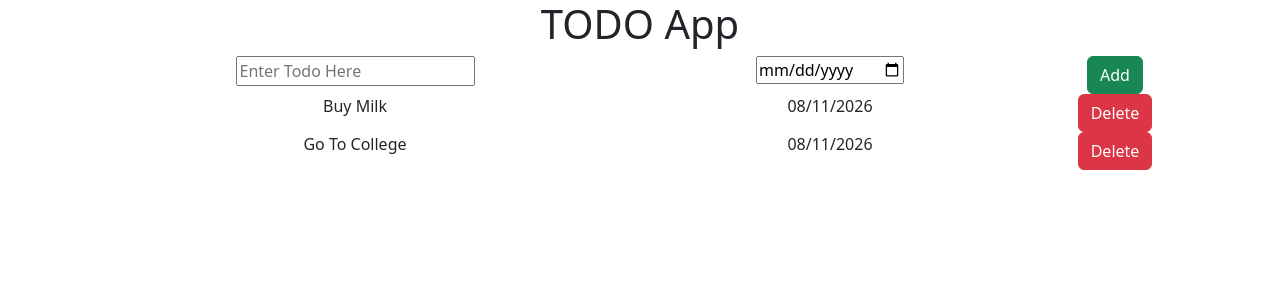
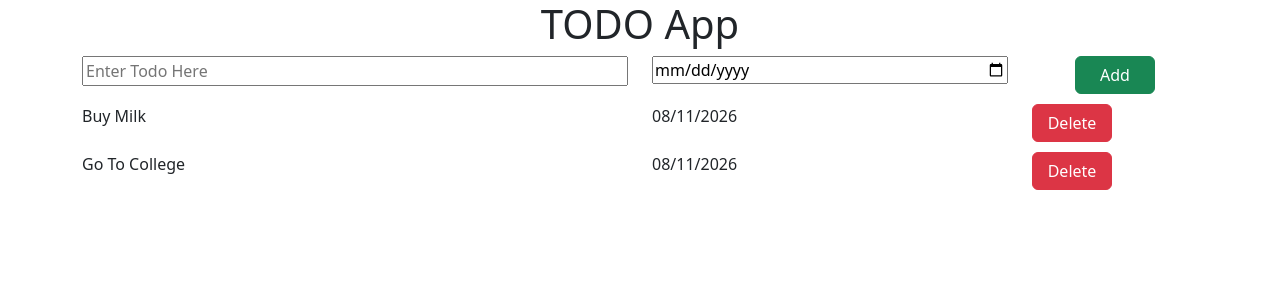
Before and after one commit to prince-kr-gupta/todo-app, a React (Vite) app: page / in a window 1280 px wide. Shown: the top 300 px of the page. Built offline with nearby package versions, Linux system fonts and the light colour scheme.

Commit message:
Adding style.css to version 1

```diff
--- /dev/null
+++ b/src/App.css
@@ -0,0 +1,22 @@
+h1{
+    font-weight: 700px;
+    font-size: 45px;
+    margin: 10px;
+    margin-bottom: 25px;
+
+}
+
+input {
+    width: 100%;
+
+}
+.items-container{
+    text-align: left;
+}
+.kg-row{
+    margin: 10px 5px;
+}
+
+.kg-button{
+    min-width: 80px;
+}
--- a/src/App.jsx
+++ b/src/App.jsx
@@ -2,15 +2,18 @@ import AddTodo from "./components/AddTodo";
 import AppName from "./components/AppName";
 import TodoItem1 from "./components/TodoItem1";
 import TodoItem2 from "./components/TodoItem2";
+import "./App.css";
 
 function App() {
  return (
- <center class="todo-container">
+ <center className="todo-container">
 
   <AppName />
   <AddTodo />
-  <TodoItem1 />
+  <div className="items-container">
+    <TodoItem1 />
   <TodoItem2 />
+  </div>
 
  </center>
  );
--- a/src/components/AddTodo.jsx
+++ b/src/components/AddTodo.jsx
@@ -1,14 +1,14 @@
 function AddTodo() {
     return (
         <div class="container text-center">
-    <div class="row">
+    <div class="row kg-row">
         <div class="col-6">
             <input type ="text" placeholder="Enter Todo Here"></input></div>
         <div class="col-4">
             <input type="date"></input>
         </div>
         <div class="col-2">
-            <button type="button" class="btn btn-success">Add</button>
+            <button type="button" class="btn btn-success kg-button">Add</button>
         </div>
     </div>
     </div>
--- a/src/components/TodoItem1.jsx
+++ b/src/components/TodoItem1.jsx
@@ -4,8 +4,8 @@ function TodoItem1() {
     let todoDate = "08/11/2026";
 
 return (
-    <div class="container text-center">
-    <div class="row">
+    <div class="container">
+    <div class="row kg-row">
         <div class="col-6">
             {todoName}
         </div>
@@ -13,7 +13,7 @@ return (
             {todoDate}
         </div>
         <div class="col-2">
-            <button type="button" class="btn btn-danger">Delete</button>
+            <button type="button" class="btn btn-danger kg-button">Delete</button>
         </div>
     </div>
     </div>
--- a/src/components/TodoItem2.jsx
+++ b/src/components/TodoItem2.jsx
@@ -3,8 +3,8 @@ function TodoItem2() {
     let todoDate = "08/11/2026";
 
 return (
-    <div class="container text-center">
-    <div class="row">
+    <div class="container">
+    <div class="row kg-row">
         <div class="col-6">
             {todoName}
         </div>
@@ -12,7 +12,7 @@ return (
             {todoDate}
         </div>
         <div class="col-2">
-            <button type="button" class="btn btn-danger">Delete</button>
+            <button type="button" class="btn btn-danger kg-button">Delete</button>
         </div>
     </div>
     </div>
```
